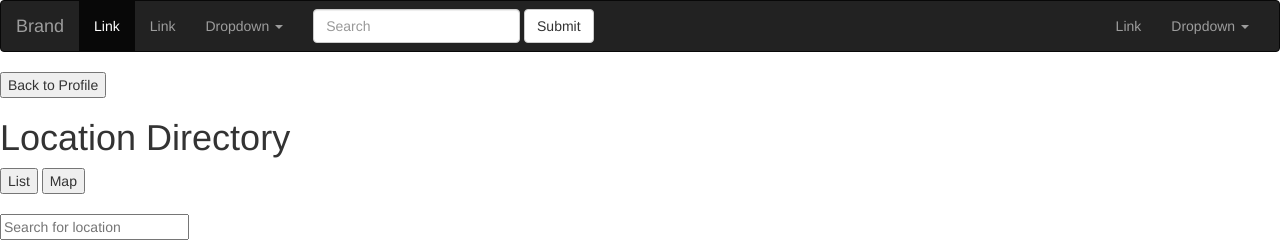
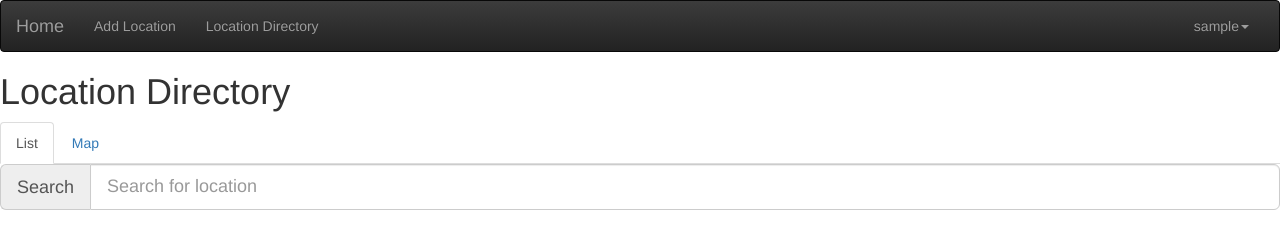
Before and after one commit to sarahcstringer/hackbright-project, a Flask app: a page that uses templates/base.html in a window 1280 px wide. Shown: the top 240 px of the page. Run offline with Flask 2, Linux system fonts and the light colour scheme; the visitor is signed in with stand-in values (Sample User, id 1); data comes from the database, SQL or seed files in the repository; data that the repository does not hold is empty; a map, chart or similar area stays blank; some libraries are stand-ins or nearby versions.

Commit message:
additional bootstrapping

```diff
--- a/templates/base.html
+++ b/templates/base.html
@@ -4,8 +4,14 @@
   <title>Project</title>
    <script src="https://code.jquery.com/jquery.js"></script>
    <script src="//ajax.googleapis.com/ajax/libs/angularjs/1.3.2/angular.min.js"></script>
-   <link href="https://maxcdn.bootstrapcdn.com/bootstrap/3.3.4/css/bootstrap.min.css" rel="stylesheet">
-   <link rel="stylesheet" href="//code.jquery.com/ui/1.11.4/themes/smoothness/jquery-ui.css">
+<!-- Latest compiled and minified CSS -->
+<link rel="stylesheet" href="https://maxcdn.bootstrapcdn.com/bootstrap/3.3.6/css/bootstrap.min.css" integrity="sha384-1q8mTJOASx8j1Au+a5WDVnPi2lkFfwwEAa8hDDdjZlpLegxhjVME1fgjWPGmkzs7" crossorigin="anonymous">
+
+<!-- Optional theme -->
+<link rel="stylesheet" href="https://maxcdn.bootstrapcdn.com/bootstrap/3.3.6/css/bootstrap-theme.min.css" integrity="sha384-fLW2N01lMqjakBkx3l/M9EahuwpSfeNvV63J5ezn3uZzapT0u7EYsXMjQV+0En5r" crossorigin="anonymous">
+
+<!-- Latest compiled and minified JavaScript -->
+<script src="https://maxcdn.bootstrapcdn.com/bootstrap/3.3.6/js/bootstrap.min.js" integrity="sha384-0mSbJDEHialfmuBBQP6A4Qrprq5OVfW37PRR3j5ELqxss1yVqOtnepnHVP9aJ7xS" crossorigin="anonymous"></script>
    <script src="//code.jquery.com/jquery-1.10.2.js"></script>
    <script src="//code.jquery.com/ui/1.11.4/jquery-ui.js"></script>
    <link rel="stylesheet" href="https://ajax.googleapis.com/ajax/libs/jqueryui/1.11.4/themes/smoothness/jquery-ui.css">
@@ -74,6 +80,7 @@
 </head>
 
 <body>
+{% if session['user'] is defined %}
 <nav class="navbar navbar-inverse">
   <div class="container-fluid">
     <!-- Brand and toggle get grouped for better mobile display -->
@@ -84,57 +91,51 @@
         <span class="icon-bar"></span>
         <span class="icon-bar"></span>
       </button>
-      <a class="navbar-brand" href="#">Brand</a>
+      <a class="navbar-brand" href="/">Home</a>
     </div>
 
     <!-- Collect the nav links, forms, and other content for toggling -->
     <div class="collapse navbar-collapse" id="bs-example-navbar-collapse-1">
       <ul class="nav navbar-nav">
-        <li class="active"><a href="#">Link <span class="sr-only">(current)</span></a></li>
-        <li><a href="#">Link</a></li>
+      <li><a href='#' id='addLocation'>Add Location</a></li>
+      <li><a href='/profile/{{session["user"]}}/view-locations'>Location Directory</a></li>
+      </ul>
+      <ul class="nav navbar-nav navbar-right">
         <li class="dropdown">
-          <a href="#" class="dropdown-toggle" data-toggle="dropdown" role="button" aria-haspopup="true" aria-expanded="false">Dropdown <span class="caret"></span></a>
+          <a href="#" class="dropdown-toggle" data-toggle="dropdown" role="button" aria-haspopup="true" aria-expanded="false">{{session['user']}}<span class="caret"></span></a>
           <ul class="dropdown-menu">
-            <li><a href="#">Action</a></li>
-            <li><a href="#">Another action</a></li>
-            <li><a href="#">Something else here</a></li>
+            <li><a href='/profile/{{session["user"]}}/view-profile'>View Profile</a>
             <li role="separator" class="divider"></li>
-            <li><a href="#">Separated link</a></li>
-            <li role="separator" class="divider"></li>
-            <li><a href="#">One more separated link</a></li>
-          </ul>
-        </li>
-      </ul>
-      <form class="navbar-form navbar-left" role="search">
-        <div class="form-group">
-          <input type="text" class="form-control" placeholder="Search">
-        </div>
-        <button type="submit" class="btn btn-default">Submit</button>
-      </form>
-      <ul class="nav navbar-nav navbar-right">
-        <li><a href="#">Link</a></li>
-        <li class="dropdown">
-          <a href="#" class="dropdown-toggle" data-toggle="dropdown" role="button" aria-haspopup="true" aria-expanded="false">Dropdown <span class="caret"></span></a>
-          <ul class="dropdown-menu">
-            <li><a href="#">Action</a></li>
-            <li><a href="#">Another action</a></li>
-            <li><a href="#">Something else here</a></li>
-            <li role="separator" class="divider"></li>
-            <li><a href="#">Separated link</a></li>
+            <li><a href="/logout">Logout</a></li>
           </ul>
         </li>
       </ul>
     </div><!-- /.navbar-collapse -->
   </div><!-- /.container-fluid -->
 </nav>
-<!-- <hr> -->
+{% else %}
+<nav class="navbar navbar-inverse">
+  <div class="container-fluid">
+    <!-- Brand and toggle get grouped for better mobile display -->
+    <div class="navbar-header">
+      <button type="button" class="navbar-toggle collapsed" data-toggle="collapse" data-target="#bs-example-navbar-collapse-1" aria-expanded="false">
+        <span class="sr-only">Toggle navigation</span>
+        <span class="icon-bar"></span>
+        <span class="icon-bar"></span>
+        <span class="icon-bar"></span>
+      </button>
+      <a class="navbar-brand" href="/">Home</a>
+    </div>
+    </div>
+    </nav>
 
+{% endif %}
 
-<ul>
+<div>
   {% for message in get_flashed_messages() %}
-    <li>{{ message }}</li>
+    <p>{{ message }}</p>
   {% endfor %}
-</ul>
+</div>
 
 
 {% block content %} put your content here {% endblock %}
--- a/templates/view_locations.html
+++ b/templates/view_locations.html
@@ -1,13 +1,18 @@
 {% extends 'base.html' %}
 {% block content %}
 
-<button id='back' name='back'>Back to Profile</button>
 
 <h1>Location Directory</h1>
-<button id='sortAlpha' name='sortAlpha' style='display:inline'>List</button>
-<button id='mapView' name='mapView' style='display:inline'>Map</button><br><br>
-<!-- <button id='listCategory' name='listCategory'>List by Category</button><br><br> -->
-<input type='text' id='searchLocations' placeholder="Search for location">
+<ul class="nav nav-tabs">
+  <li role="presentation" class="active"><a id='sortAlpha' href="#">List</a></li>
+  <li role="presentation"><a id='mapView' href="#">Map</a></li>
+</ul>
+<div class="input-group input-group-lg" id='searchLocationDiv'>
+  <span class="input-group-addon" id="sizing-addon1">Search</span>
+  <input type="text" id="searchLocations" placeholder="Search for location" class="form-control" aria-describedby="sizing-addon1">
+</div>
+
+<!-- <input type='text' id='searchLocations' placeholder="Search for location"> -->
 <div id='locationDirectory'></div>
 <div id='searchResults'></div>
 <div id="googleMap" style="width:500px;height:380px;"></div>
@@ -98,7 +103,7 @@ $( document ).ready(function() {
 $('#mapView').on('click', function() {
     $('#googleMap').show();
     $('#searchResults').hide();
-    $('#searchLocations').hide();
+    $('#searchLocationDiv').hide();
     $('#listCategory').hide();
     $('#locationDirectory').html('');
     initialize();
@@ -112,7 +117,8 @@ $('#mapView').on('click', function() {
 <script>
 $('#sortAlpha').on('click', function() {
     $('#googleMap').hide();
-    $('#searchLocations').show();
+    $('#searchLocationDiv').show();
+    $('#searchLocations').val('');
     $('#locationDirectory').html('');
     $('#locationDirectory').show();
     $('#listCategory').show()
@@ -138,15 +144,12 @@ $('#sortAlpha').on('click', function() {
 })
 })
 
-    $('#back').on('click', function() {
-        window.location.href = ('/')
-    })
 </script>
 
 <script>
   $('#searchLocations').keyup(function() {
     $('#locationDirectory').hide();
-    $('#searchLocations').show();
+    $('#searchLocationDiv').show();
     $('#searchResults').show();
     $('#googleMap').hide();
     var searchTerms = {'search': $('#searchLocations').val().toLowerCase()}
```
Also changed, not shown: templates/add_location.html (+35 -10 lines), templates/profile_page.html (+8 -24 lines), templates/view_profile.html (+17 -9 lines).
